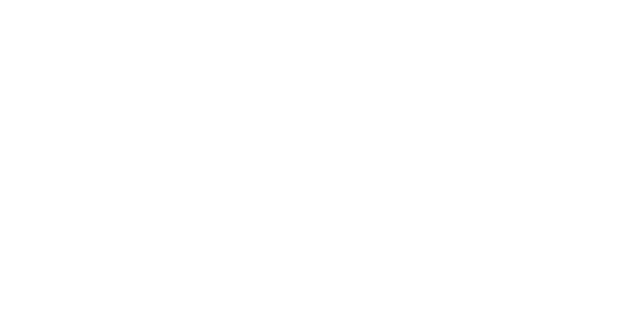
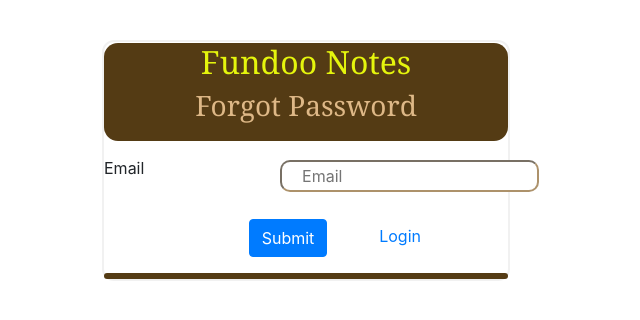
Before and after one commit to ImmA2526/Fundoo_VUeJS, a Vue app: page /fs in a window 1280 px wide. Shown: the top 320 px of the page, without its empty margins (498-1138 px from the left). Built offline with nearby package versions, Linux system fonts and the light colour scheme.

Commit message:
[Imran] Add : Logout form Added

```diff
--- /dev/null
+++ b/src/components/Forgot.vue
@@ -0,0 +1,121 @@
+<template>
+  <div class="full">
+    <form class="logform">
+      <center>
+        <div class="h2">
+          <h2 id="h2">Fundoo Notes</h2>
+          <h3>Forgot Password</h3>
+        </div>
+      </center>
+
+
+            <div class="form-group row">
+                <label class="col-sm-2 col-form-label">Email</label>
+                <div class="col-sm-8">
+                    <input type="email" id="email" placeholder="Email">
+                </div>
+            </div>
+            <div class="form-group row">
+                <div class="col-sm-4"></div>
+                <div class="col-sm-8">
+                    <button type="button" id="resetBtn" class="btn btn-primary">Submit</button>
+                    <a class="a" href="Login.html">Login</a>
+                </div>
+            </div>
+
+
+
+      <div class="blank"></div>
+    </form>
+  </div>
+</template>
+
+
+<style scoped>
+
+.h2 {
+    padding-bottom: 20px;
+    margin-top: 1px;
+    font-family: Cambria, Cochin, Georgia, Times, 'Times New Roman', serif;
+  color:burlywood;
+
+    padding-bottom: 10px;
+    background-color: rgba(78, 52, 12, 0.966);
+    border-radius: 14px;
+}
+
+#h2
+{
+  color:rgb(229, 245, 13);
+}
+.blank
+{
+    padding-bottom: 6px;
+    background-color:rgba(78, 52, 12, 0.966);
+    border-radius: 20px;
+
+}
+/* Input Box */
+input[type=text],
+input[type=password],
+input[type=email],
+textarea, select {
+    padding: 14px 20px;
+    margin: 11px 0;
+    width: 100%;
+    height: 30px;
+    margin-left: 40%;
+    border-color: rgba(122, 79, 15, 0.616);
+    position: relative;
+    border-radius: 10px;
+}
+
+/* SPAN AND BOX UPR  */
+
+span
+{
+    position: absolute;
+    top:50%;
+    left: 50px;
+    transform: translateY(-50%);
+    transition: 0.5;
+    margin-inline: 120px;
+    pointer-events: none;
+    width: 140px;
+
+}
+
+input:focus + span,input:valid + span
+{
+    top:1px;
+    left: 40px;
+    color:rgba(78, 52, 12, 0.966);
+    padding: 2px;
+    background: white;
+}
+
+.a {
+    text-decoration: none;
+    padding-left: 20%;
+}
+
+/* Reset Button */
+#rb{
+    margin-left: 400px;
+    background-color:rgba(112, 41, 0, 0.568);
+    border-color:rgba(78, 52, 12, 0.966);
+
+}
+
+#rb:hover {
+        background-color:rgba(0, 107, 214, 0.514);
+    }
+
+
+/* Center form */
+.full
+{
+  margin-left: 600px;
+}
+
+</style>
--- a/src/main.js
+++ b/src/main.js
@@ -6,6 +6,7 @@
 import Register from './components/Register.vue'
 import Login from './components/LoginPage.vue'
 import Reset from './components/ResetPage.vue'
+import Forgot from './components/Forgot.vue'
 
 
 // import VueMaterial from 'vue-material'
@@ -14,9 +15,7 @@
 
 // Vue.use(VueMaterial)
 
-
 Vue.config.productionTip = false
-
 Vue.use(VueRouter);
 
 
@@ -37,18 +36,21 @@
     path: '/rs',
     name: 'reset',
     component: Reset
+  },
+
+  {
+    path: '/fs',
+    name: 'forgot',
+    component: Forgot
     }
 
 ];
-
 
 const router = new VueRouter({
   mode: 'history',
   routes: routes,
 });
 
-
-
 new Vue({
   el: '#app',
   router,
```
